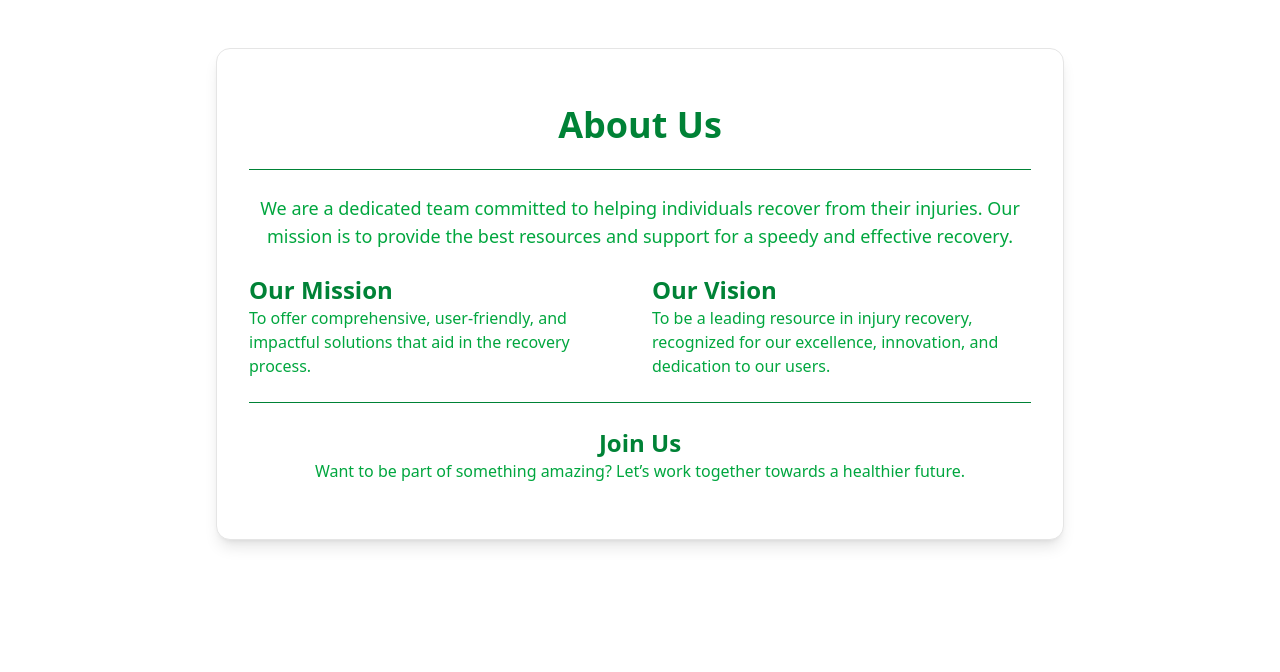
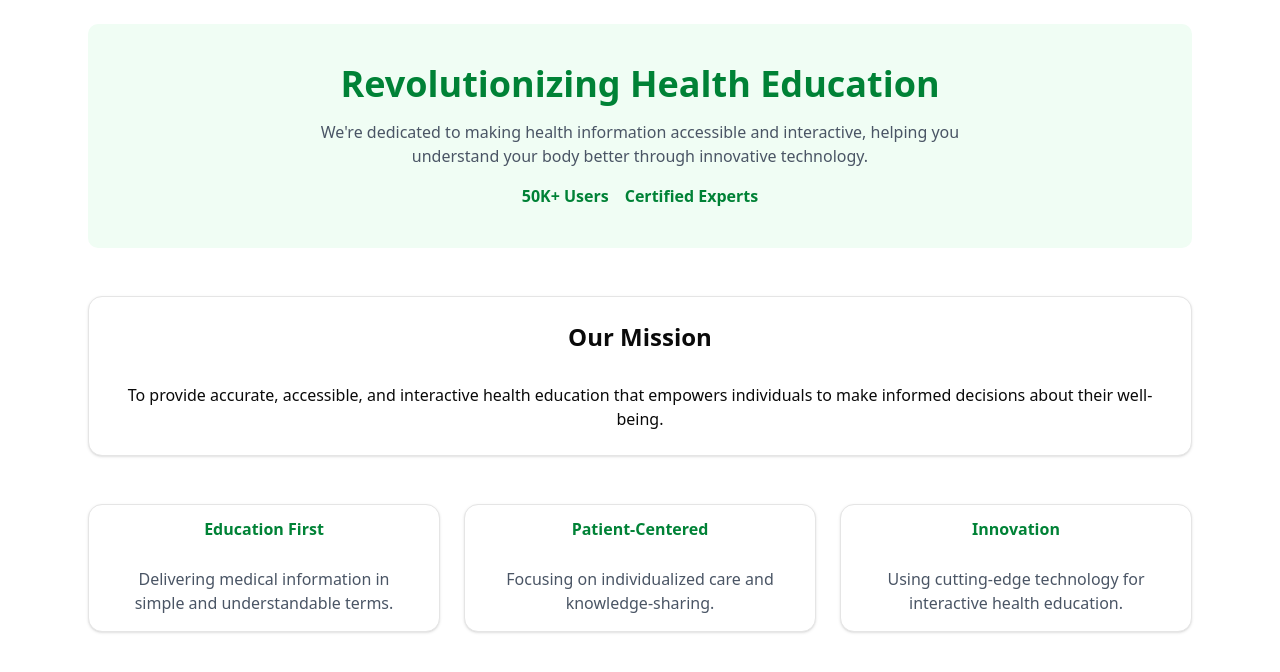
Before and after one commit to HackTues11DSD/frontend, a Next.js app: page /about in a window 1280 px wide. Shown: the top 672 px of the page. Built offline with nearby package versions, Linux system fonts and the light colour scheme.

Commit message:
About Us page update

```diff
--- a/src/components/about.tsx
+++ b/src/components/about.tsx
@@ -1,45 +1,47 @@
-import { Card, CardContent } from "@/components/ui/card";
-import { Separator } from "@/components/ui/separator";
-
+import { Card, CardContent, CardHeader, CardTitle } from "@/components/ui/card";
 export default function AboutUs() {
   return (
-    <div className="container mx-auto max-w-4xl px-6 py-12">
-      <Card className="shadow-lg rounded-xl bg-white">
-        <CardContent className="p-8 space-y-6">
-          <h1 className="text-4xl font-bold text-center text-green-700">
-            About Us
-          </h1>
-          <Separator className="bg-green-700" />
-          <p className="text-green-600 text-lg text-center">
-            We are a dedicated team committed to helping individuals recover from their injuries.
-            Our mission is to provide the best resources and support for a speedy and effective recovery.
-          </p>
+    <div className="max-w-6xl mx-auto p-6 space-y-12">
+      {/* Hero Section */}
+      <section className="text-center space-y-4 bg-green-50 p-10 rounded-lg">
+        <h1 className="text-4xl font-bold text-green-700">Revolutionizing Health Education</h1>
+        <p className="text-gray-600 max-w-2xl mx-auto">
+          We&apos;re dedicated to making health information accessible and interactive, helping you understand your body better through innovative technology.
+        </p>
+        <div className="flex justify-center space-x-4 mt-4">
+          <span className="text-green-700 font-semibold">50K+ Users</span>
+          <span className="text-green-700 font-semibold">Certified Experts</span>
+        </div>
+      </section>
 
-          <div className="grid md:grid-cols-2 gap-6">
-            <div>
-              <h2 className="text-2xl font-semibold text-green-700">Our Mission</h2>
-              <p className="text-green-600">
-                To offer comprehensive, user-friendly, and impactful solutions that aid in the recovery process.
-              </p>
-            </div>
-            <div>
-              <h2 className="text-2xl font-semibold text-green-700">Our Vision</h2>
-              <p className="text-green-600">
-                To be a leading resource in injury recovery, recognized for our excellence, innovation, and dedication to our users.
-              </p>
-            </div>
-          </div>
-
-          <Separator className="bg-green-700" />
-
-          <div className="text-center">
-            <h2 className="text-2xl font-semibold text-green-700">Join Us</h2>
-            <p className="text-green-600">
-              Want to be part of something amazing? Let’s work together towards a healthier future.
-            </p>
-          </div>
+      {/* Mission Section */}
+      <Card>
+        <CardHeader>
+          <CardTitle className="text-center text-2xl font-semibold">Our Mission</CardTitle>
+        </CardHeader>
+        <CardContent className="text-center">
+          <p>To provide accurate, accessible, and interactive health education that empowers individuals to make informed decisions about their well-being.</p>
         </CardContent>
       </Card>
-    </div>
+
+      {/* Key Features */}
+      <div className="grid grid-cols-1 md:grid-cols-3 gap-6">
+        {[
+          { title: "Education First", desc: "Delivering medical information in simple and understandable terms." },
+          { title: "Patient-Centered", desc: "Focusing on individualized care and knowledge-sharing." },
+          { title: "Innovation", desc: "Using cutting-edge technology for interactive health education." }
+        ].map((feature, index) => (
+          <Card key={index} className="text-center p-4">
+            <CardHeader>
+              <CardTitle className="text-green-700">{feature.title}</CardTitle>
+            </CardHeader>
+            <CardContent>
+              <p className="text-gray-600">{feature.desc}</p>
+            </CardContent>
+          </Card>
+        ))}
+        </div>
+      </div>
+
   );
 }
```
Also changed, not shown: 1 other file (tests, documents, lock files or other folders).
